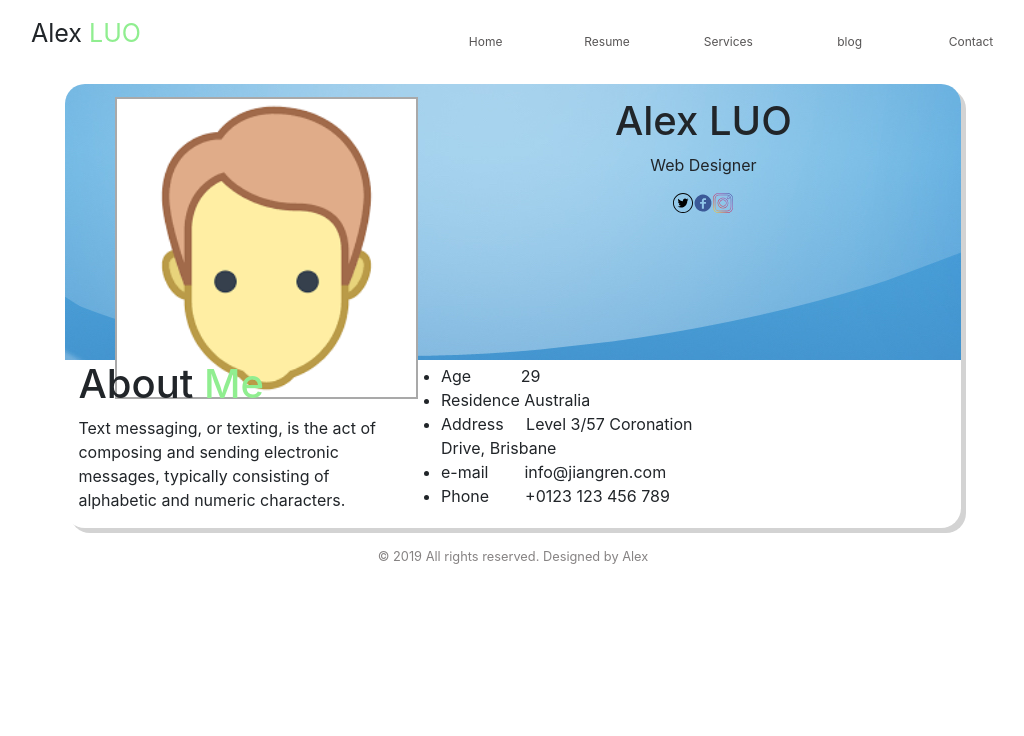
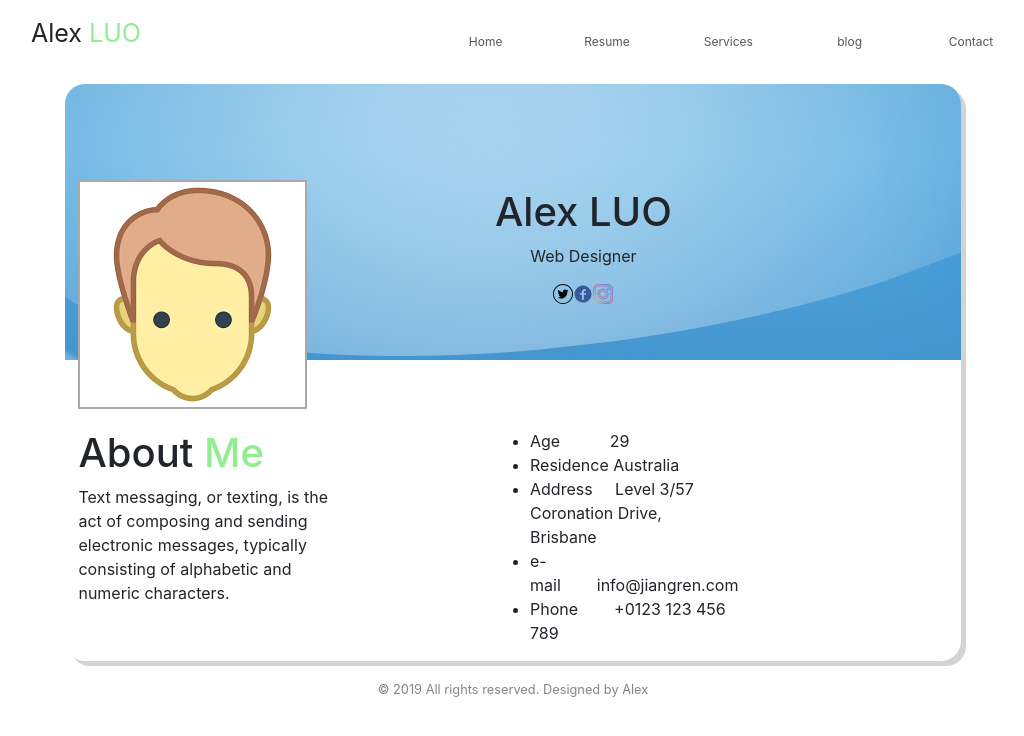
Before and after one commit to greatice/Homepage, a plain HTML site: page index.html in a window 1280 px wide. Shown: the whole page, without its empty margins (127-1151 px from the left). Drawn offline with nearby package versions, Linux system fonts and the light colour scheme.

Commit message:
Add files via upload

```diff
--- a/style.scss
+++ b/style.scss
@@ -1,6 +1,7 @@
 .all-container{
-    display:flex;
-    flex:wrap;
+    display: flex;
+    flex-wrap: wrap;
+    flex-direction: column;
     overflow: hidden;
     border-radius: 20px;
     margin-left: 15%;
@@ -16,7 +17,7 @@
     .person-name{
         font-size: 25px;
         flex: 1;
-        align-items: center;
+        // align-items: center;
         padding: 15px 30px;
         margin-left: 10%;
     }
@@ -25,7 +26,7 @@
     text-align: center;
     margin: 0 auto;
     font-size: 12px;
-    flex:2.0;
+    flex:2;
     width: 50%;
     display: flex;
     flex-wrap: wrap;
@@ -44,33 +45,65 @@ color:rgb(134, 131, 131);
     position: relative;
     width: 75%;
     .body-container__front{
-        display:flex;
-        flex:wrap;
+        display: flex;
         flex-wrap: wrap;
+        width: 100%;
+        position: relative;
         .body-container__front__left {
-            width: 50%;
-            position: absolute;;
-            top:3%;
-            left:5%;
-            margin-right:40%;
+            position: relative;
+            margin: 0 auto;
+            width: 200px;
+            margin-top: -180px;
             align-self :center;
-            justify-content: center;
-            display:flex;
-            flex: wrap;
-            flex: 1.2;
+            margin-left:2%;
             img {
-                width: 90%;
+                position: relative;
                 padding:2px 2px 2px 2px;
                 background-color: darkgray;
+            }
+        }
+    }
+
+    .body-container__bottom{
+        display: flex;
+        // flex-direction: column;
+        flex-wrap: wrap;
+        width: 100%;
+        position: relative;
+        .body-container__bottom__left{
+            position: relative;
+            margin: 0 auto;
+            margin-top: 3%;
+            margin-left:2%;
+            width: 250px;
+            text-align: left;
+            align-self :left;
             justify-content: center;
         }
     }
+
+
+}
+
+@media screen and (min-width: 956px) {
+
+    .body-container__bottom__right{
+        position: relative;
+        right:5px;
+        margin: 0 auto;
+        margin-top: 3%;
+        margin-right:2px;
+        width: 240px;
+        text-align: left;
+        align-self :left;
+        justify-content: center;
+    }
     .body-container__front__right {
         position: absolute;
+        margin-bottom:-300px;
+        right: 5%;
         margin: 0 auto;
-            top: 3%;
-            margin-left:70%;
-            width: 50%;
+        width: 240px;
         text-align: center;
         align-self :center;
         justify-content: center;
@@ -94,36 +127,43 @@ color:rgb(134, 131, 131);
             }
         }
     }
-
-
 }
-
-    .body-container__bottom{
-        display: flex;
-        flex: wrap;
-        width: 100%;
-        position: relative;
-        .body-container__bottom__left{
-            position: relative;
-            margin: 0 auto;
-            top: 3%;
-            margin-left:2%;
-            width: 50%;
-            text-align: left;
-            align-self :center;
-            justify-content: center;
-        }
+@media screen and (max-width: 956px) {
     .body-container__bottom__right{
         position: relative;
         margin: 0 auto;
-            top: 3%;
-            margin-right:2%;
-            width: 50%;
+        margin-top: 3%;
+        margin-left:2%;
+        width: 240px;
         text-align: left;
+        align-self :left;
+    }
+    .body-container__front__right {
+        position: relative;
+        margin: 0 auto;
+        width: 240px;
+        margin-left:2%;
+        text-align: center;
         align-self :center;
         justify-content: center;
+        .link-logo{
+            position: relative;
+            text-align: center;
+            align-self :center;
+            justify-content: center;
+            display: flex;
+            .twitter img{
+                // left:34%;;
+                width: 20px;
+            }
+            .facebook img{
+                // left:34%;;
+                width: 20px;
+            }
+            .instagram img{
+                // left:34%;;
+                width: 20px;
             }
         }
-
-
     }
+  }
```
Also changed, not shown: style.css, 1 other file. Lines whose indentation alone changed are shown as unchanged.
